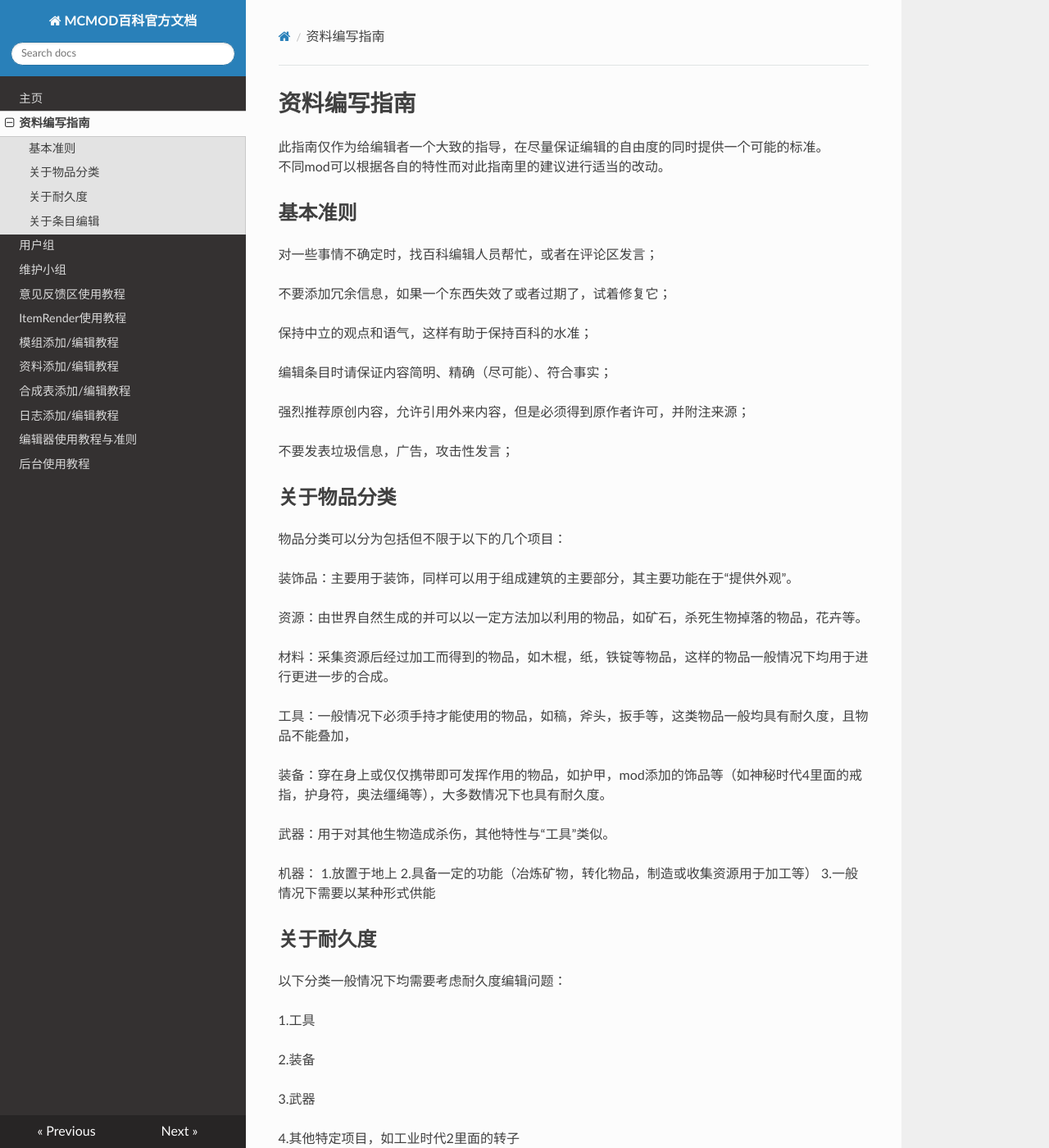
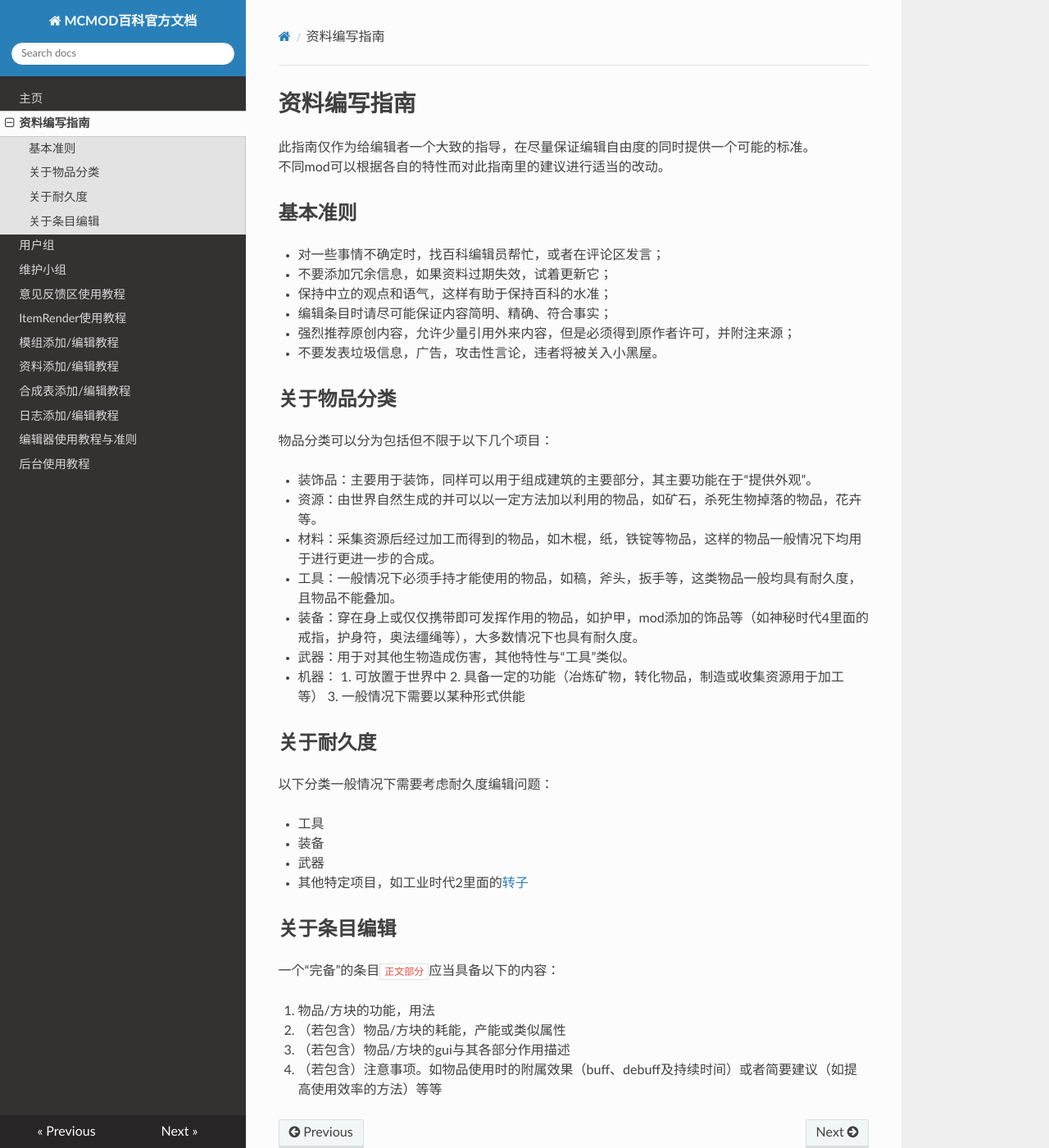
Before and after one commit to Ahrwing/mcmod, an MkDocs documentation site: the page built from docs/styleguide.md, in a window 1280 px wide and 1400 px high. Shown: the whole window at 82% size. Built offline with MkDocs 1.6.1, drawn with Linux system fonts in a browser that asks for light colours; nearby versions of some CDN libraries; old or Windows-style settings are respelled for this version of MkDocs; some of the changed text lies outside the part shown.

Commit message:
v4 updated

```diff
--- a/docs/styleguide.md
+++ b/docs/styleguide.md
@@ -1,64 +1,63 @@
 # 资料编写指南
 
-此指南仅作为给编辑者一个大致的指导，在尽量保证编辑的自由度的同时提供一个可能的标准。
+此指南仅作为给编辑者一个大致的指导，在尽量保证编辑自由度的同时提供一个可能的标准。
 不同mod可以根据各自的特性而对此指南里的建议进行适当的改动。
 
 ## 基本准则
 
-对一些事情不确定时，找百科编辑人员帮忙，或者在评论区发言；
+- 对一些事情不确定时，找百科编辑员帮忙，或者在评论区发言；
 
-不要添加冗余信息，如果一个东西失效了或者过期了，试着修复它；
+- 不要添加冗余信息，如果资料过期失效，试着更新它；
 
-保持中立的观点和语气，这样有助于保持百科的水准；
+- 保持中立的观点和语气，这样有助于保持百科的水准；
 
-编辑条目时请保证内容简明、精确（尽可能）、符合事实；
+- 编辑条目时请尽可能保证内容简明、精确、符合事实；
 
-强烈推荐原创内容，允许引用外来内容，但是必须得到原作者许可，并附注来源；
+- 强烈推荐原创内容，允许少量引用外来内容，但是必须得到原作者许可，并附注来源；
 
-不要发表垃圾信息，广告，攻击性发言；
+- 不要发表垃圾信息，广告，攻击性言论，违者将被关入小黑屋。
 
 ## 关于物品分类
 
-物品分类可以分为包括但不限于以下的几个项目：
+物品分类可以分为包括但不限于以下几个项目：
 
-装饰品：主要用于装饰，同样可以用于组成建筑的主要部分，其主要功能在于“提供外观”。
+- 装饰品：主要用于装饰，同样可以用于组成建筑的主要部分，其主要功能在于“提供外观”。
 
-资源：由世界自然生成的并可以以一定方法加以利用的物品，如矿石，杀死生物掉落的物品，花卉等。
+- 资源：由世界自然生成的并可以以一定方法加以利用的物品，如矿石，杀死生物掉落的物品，花卉等。
 
-材料：采集资源后经过加工而得到的物品，如木棍，纸，铁锭等物品，这样的物品一般情况下均用于进行更进一步的合成。
+- 材料：采集资源后经过加工而得到的物品，如木棍，纸，铁锭等物品，这样的物品一般情况下均用于进行更进一步的合成。
 
-工具：一般情况下必须手持才能使用的物品，如稿，斧头，扳手等，这类物品一般均具有耐久度，且物品不能叠加，
+- 工具：一般情况下必须手持才能使用的物品，如稿，斧头，扳手等，这类物品一般均具有耐久度，且物品不能叠加。
 
-装备：穿在身上或仅仅携带即可发挥作用的物品，如护甲，mod添加的饰品等（如神秘时代4里面的戒指，护身符，奥法缰绳等），大多数情况下也具有耐久度。
+- 装备：穿在身上或仅仅携带即可发挥作用的物品，如护甲，mod添加的饰品等（如神秘时代4里面的戒指，护身符，奥法缰绳等），大多数情况下也具有耐久度。
 
-武器：用于对其他生物造成杀伤，其他特性与“工具”类似。
+- 武器：用于对其他生物造成伤害，其他特性与“工具”类似。
 
-机器：
-1.放置于地上
-2.具备一定的功能（冶炼矿物，转化物品，制造或收集资源用于加工等）
-3.一般情况下需要以某种形式供能
+- 机器：
+1. 可放置于世界中
+2. 具备一定的功能（冶炼矿物，转化物品，制造或收集资源用于加工等）
+3. 一般情况下需要以某种形式供能
 
 ## 关于耐久度
-以下分类一般情况下均需要考虑耐久度编辑问题：
 
-1.工具
+以下分类一般情况下需要考虑耐久度编辑问题：
 
-2.装备
+- 工具
 
-3.武器
+- 装备
 
-4.其他特定项目，如工业时代2里面的转子
+- 武器
+
+- 其他特定项目，如工业时代2里面的[转子](https://www.mcmod.cn/item/8505.html)
 
 ## 关于条目编辑
 
-一个“完备”的条目应当具备以下的内容：
+一个“完备”的条目`正文部分`应当具备以下的内容：
 
-1.物品的功能，用法
+1. 物品/方块的功能，用法
 
-2.（若包含）物品的耗能，产能或类似属性
+2. （若包含）物品/方块的耗能，产能或类似属性
 
-3.（若包含）物品的gui与其各部分作用描述
+3. （若包含）物品/方块的gui与其各部分作用描述
 
-4.（若包含）注意事项，如物品使用时候的其他附属效果（buff，debuff及持续时间），一些使用时候的简要建议（如提高使用效率的方法）
-
-5.物品的贴图（应当以原版材质或原版高清材质下的贴图为准），耐久，最大可堆叠数目，采集用工具，合成表
+4. （若包含）注意事项。如物品使用时的附属效果（buff、debuff及持续时间）或者简要建议（如提高使用效率的方法）等等
--- a/docs/user.md
+++ b/docs/user.md
@@ -1,6 +1,6 @@
-# 用户组
+# 用户相关
 
-## 简介
+## 用户组
 
 用户组一共有6个(实际上你只能见到4个/w\\)，分别为：
 
@@ -30,13 +30,13 @@
 
 ## 个人信息
 
-个人信息可以在个人中心进行修改，个人中心可以点击任意页面右上角的头像进入。
+个人信息可以在论坛个人中心进行修改。通过点击任意页面右上角的头像进入个人中心，再点击顶部右下角的`前往论坛个人中心`进入。
 
 ### 修改信息
 
-修改信息按钮在个人中心左侧：
+修改信息按钮在论坛个人中心上方，如图所示：
 
-![basic](https://cloud.githubusercontent.com/assets/5229241/12703395/10259fda-c87d-11e5-96d0-41c71cc5db5a.png)
+![basic](https://i.mcmod.cn/editor/upload/20200801/1596285121_7254_PiPV.png)
 
 可修改的项目有：
 
@@ -74,9 +73,9 @@
 
 ![image](https://cloud.githubusercontent.com/assets/20513115/25805102/fc3add48-3430-11e7-80d3-01f8022f2541.png)
 
-点击“选择文件上传”，选择电脑中的图片进行上传。
+点击“选择文件上传”，选择电脑中的图片进行上传。(若无此按钮，请检查Flash是否配置正常)
 
-在下方选择图片存储的相册，最后**需点击“开始上传”**图片才能保存到相册里。
+在下方选择图片存储的相册，最后 **需点击“开始上传”** 图片才能成功保存到相册里。
 
 图片上传成功后会自动跳转到相册页，点击上传的那张图片，进入图片详情页，**复制图片下方的“此图片地址”**。
 
@@ -87,10 +86,10 @@
 
 ### 修改头像
 
-点击个人中心左侧的修改头像按钮：
+依照图示进入头像设置界面：
 
-![avatar](https://cloud.githubusercontent.com/assets/5229241/12703591/f3bf4206-c881-11e5-809b-b3e50ff80430.png)
+![image](https://i.mcmod.cn/editor/upload/20200801/1596288669_7254_JcJO.png)
 
-进入之后选择一张合适的图片并上传，注意头像是可以裁剪的，所以图片并不一定需要是方形。上传之后裁剪为合适的大小，再点击完成就修改成功了。
+进入之后选择一张合适的图片并点击`上传`。注意头像是可以裁剪的，所以图片并不一定需要是方形。
 
-![avatar](https://cloud.githubusercontent.com/assets/5229241/12703625/b0c2899e-c882-11e5-9a17-9b5196504d50.png)
+上传之后裁剪为合适的大小，再点击`更新`就修改成功了。
```
Also changed, not shown: other parts of docs/user.md (+5 -6 lines).
